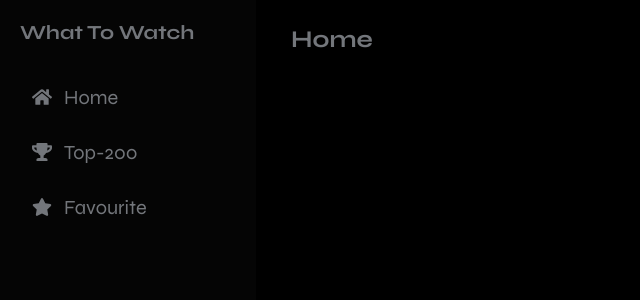
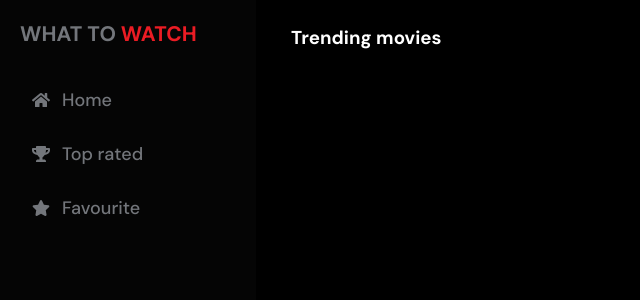
Before and after one commit to whicencer/what-to-watch, a React (Create React App) app: page / in a window 1280 px wide. Shown: the top 300 px of the page, without its empty margins (0-640 px from the left). Built offline with nearby package versions, Linux system fonts and the light colour scheme.

Commit message:
feat: zustand state manager installed, top rated films getting and displaying

```diff
--- a/package.json
+++ b/package.json
@@ -17,7 +17,8 @@
     "react-scripts": "5.0.1",
     "sass": "^1.57.1",
     "typescript": "^4.9.4",
-    "web-vitals": "^2.1.4"
+    "web-vitals": "^2.1.4",
+    "zustand": "^4.3.2"
   },
   "scripts": {
     "start": "react-scripts start",
--- /dev/null
+++ b/src/app/models/IMovie.ts
@@ -0,0 +1,16 @@
+export interface IMovie {
+  adult:             boolean;
+  backdrop_path:     string;
+  genre_ids:         number[];
+  id:                number;
+  original_language: string;
+  original_title:    string;
+  overview:          string;
+  popularity:        number;
+  poster_path:       string;
+  release_date:      Date;
+  title:             string;
+  video:             boolean;
+  vote_average:      number;
+  vote_count:        number;
+}
--- a/src/app/routing/routes.ts
+++ b/src/app/routing/routes.ts
@@ -1,3 +1,4 @@
+import Favourite from '../../pages/Favourite';
 import Home from '../../pages/Home';
 import TopMovies from '../../pages/TopMovies';
 import { RouteComponent } from './router-typings';
@@ -13,4 +14,9 @@ export const publicRoutes: RouteComponent[] = [
     component: TopMovies,
     path: '/top'
   },
+  {
+    key: 'favourite',
+    component: Favourite,
+    path: '/favourite'
+  },
 ];
--- /dev/null
+++ b/src/app/store/topMovies.ts
@@ -0,0 +1,26 @@
+import create from 'zustand';
+import { IMovie } from '../models/IMovie';
+
+interface State {
+  movies: IMovie[],
+  isLoading: boolean;
+  fetchTopMovies: (page: number) => void;
+}
+
+export const useTopMovies = create<State>()((set) => ({
+  movies: [],
+  isLoading: false,
+  fetchTopMovies: async (page: number) => {
+    set({ isLoading: true });
+    const res = await fetch(`https://api.themoviedb.org/3/movie/top_rated?api_key=${process.env.REACT_APP_IMDB_TOKEN}&language=en-US&page=${page}`);
+
+    try {
+      const data = await res.json();
+      set({ movies: data.results })
+    } catch (error) {
+
+    } finally {
+      set({ isLoading: false });
+    }
+  }
+}));
--- a/src/components/Sidebar/index.tsx
+++ b/src/components/Sidebar/index.tsx
@@ -6,9 +6,9 @@ import * as FaIcons from 'react-icons/fa';
 export const Sidebar = () => {
   return (
     <div className={style.sidebar}>
-      <h4>What To Watch</h4>
+      <h3>What To <span>Watch</span></h3>
       <NavigationLink title='Home' url='/' icon={<FaIcons.FaHome />} />
-      <NavigationLink title='Top-200' url='/top' icon={<FaIcons.FaTrophy />} />
+      <NavigationLink title='Top rated' url='/top' icon={<FaIcons.FaTrophy />} />
       <NavigationLink title='Favourite' url='/favourite' icon={<FaIcons.FaStar />} />
     </div>
   );
--- a/src/components/Sidebar/style.module.scss
+++ b/src/components/Sidebar/style.module.scss
@@ -8,9 +8,16 @@
   min-width: 20%;
   height: 100vh;
   padding: 20px;
-  font-size: 20px;
+  font-size: 18px;
 
-  h4 {
+  h3 {
+    text-transform: uppercase;
     padding-bottom: 30px;
+    color: $light-grey;
+    font-weight: 700;
+
+    span {
+      color: $red;
+    }
   }
 }
--- a/src/index.scss
+++ b/src/index.scss
@@ -1,5 +1,5 @@
 @import './styles/variables.scss';
-@import url('https://fonts.googleapis.com/css2?family=Syne:wght@400;500;600;700&display=swap');
+@import url('https://fonts.googleapis.com/css2?family=DM+Sans:wght@400;500;700&display=swap');
 
 * {
   margin: 0;
@@ -7,12 +7,12 @@
   box-sizing: border-box;
 }
 html, body {
-  font-family: 'Syne', sans-serif;
-  font-weight: 400;
+  font-family: 'DM Sans', sans-serif;
+  font-weight: 500;
   -webkit-font-smoothing: antialiased;
   -moz-osx-font-smoothing: grayscale;
   background: $primary-color;
-  color: $light-grey;
+  color: #fff;
 }
 
 .container {
@@ -23,5 +23,5 @@ html, body {
 .content {
   position: absolute;
   margin: 25px;
-  left: calc(20% + 10px);
+  left: calc(20vw + 10px);
 }
--- /dev/null
+++ b/src/pages/Favourite.tsx
@@ -0,0 +1,9 @@
+import React from 'react';
+
+const Favourite = () => {
+  return (
+    <h3>Favourite</h3>
+  );
+};
+
+export default Favourite;
--- a/src/pages/Home.tsx
+++ b/src/pages/Home.tsx
@@ -2,7 +2,7 @@ import React from 'react';
 
 const Home = () => {
   return (
-    <h2>Home</h2>
+    <h3>Trending movies</h3>
   );
 };
 
--- a/src/pages/TopMovies.tsx
+++ b/src/pages/TopMovies.tsx
@@ -1,8 +1,26 @@
-import React from 'react';
+import { useEffect, useState } from 'react';
+import { useTopMovies } from '../app/store/topMovies';
 
 const TopMovies = () => {
+  const { movies, fetchTopMovies } = useTopMovies();
+  const [currentPage, setCurrentPage] = useState(1);
+
+  useEffect(() => {
+    fetchTopMovies(currentPage);
+  }, [currentPage, fetchTopMovies]);
+
   return (
-    <div>TopMovies</div>
+    <div>
+      <h3>Top rated</h3>
+      <ul>
+        {
+          movies.map(movie => {
+            return <li>{movie.title}</li>
+          })
+        }
+      </ul>
+      <button onClick={() => setCurrentPage(prev => prev+1)}>next page</button>
+    </div>
   );
 };
 
```
Also changed, not shown: 1 other file (tests, documents, lock files or other folders).
